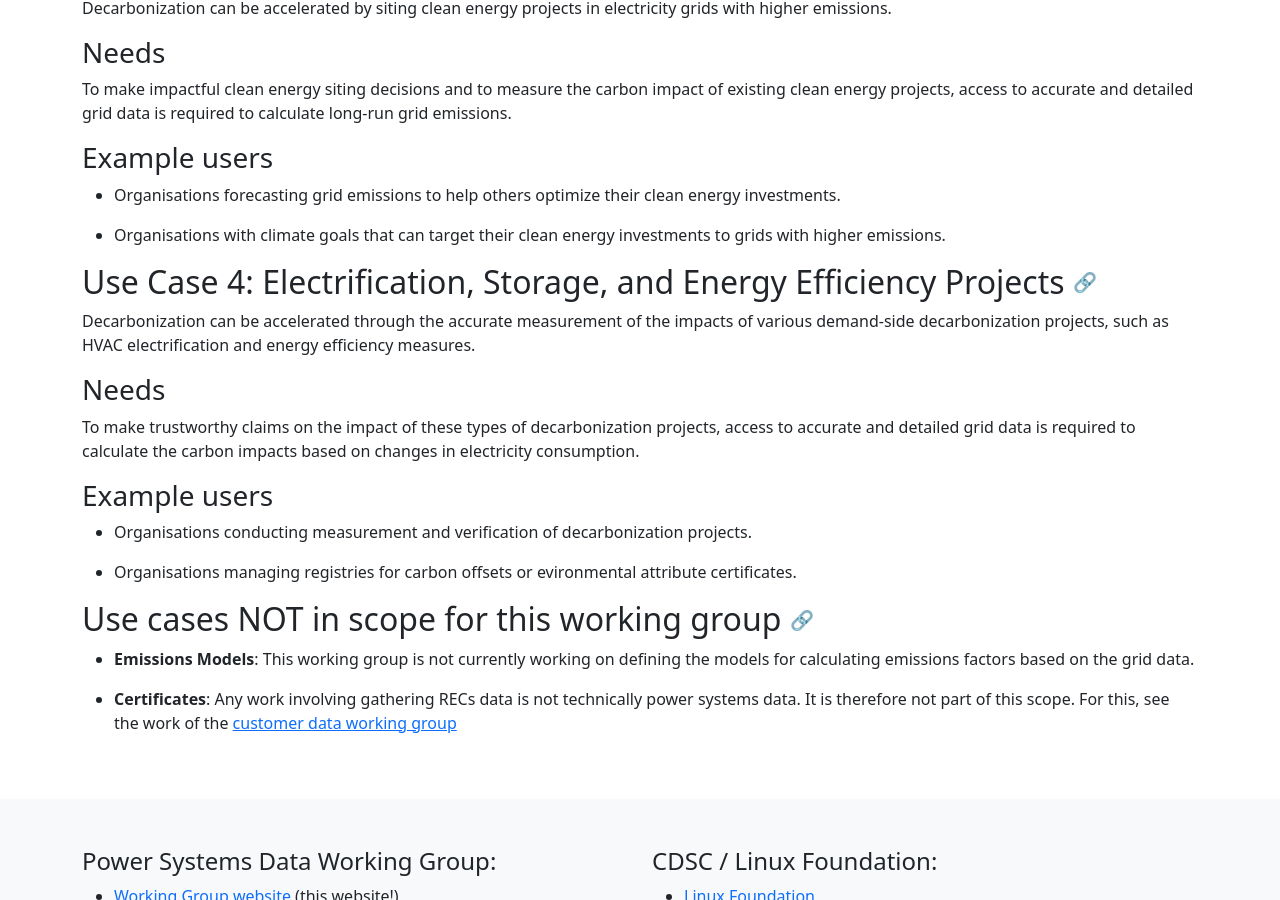
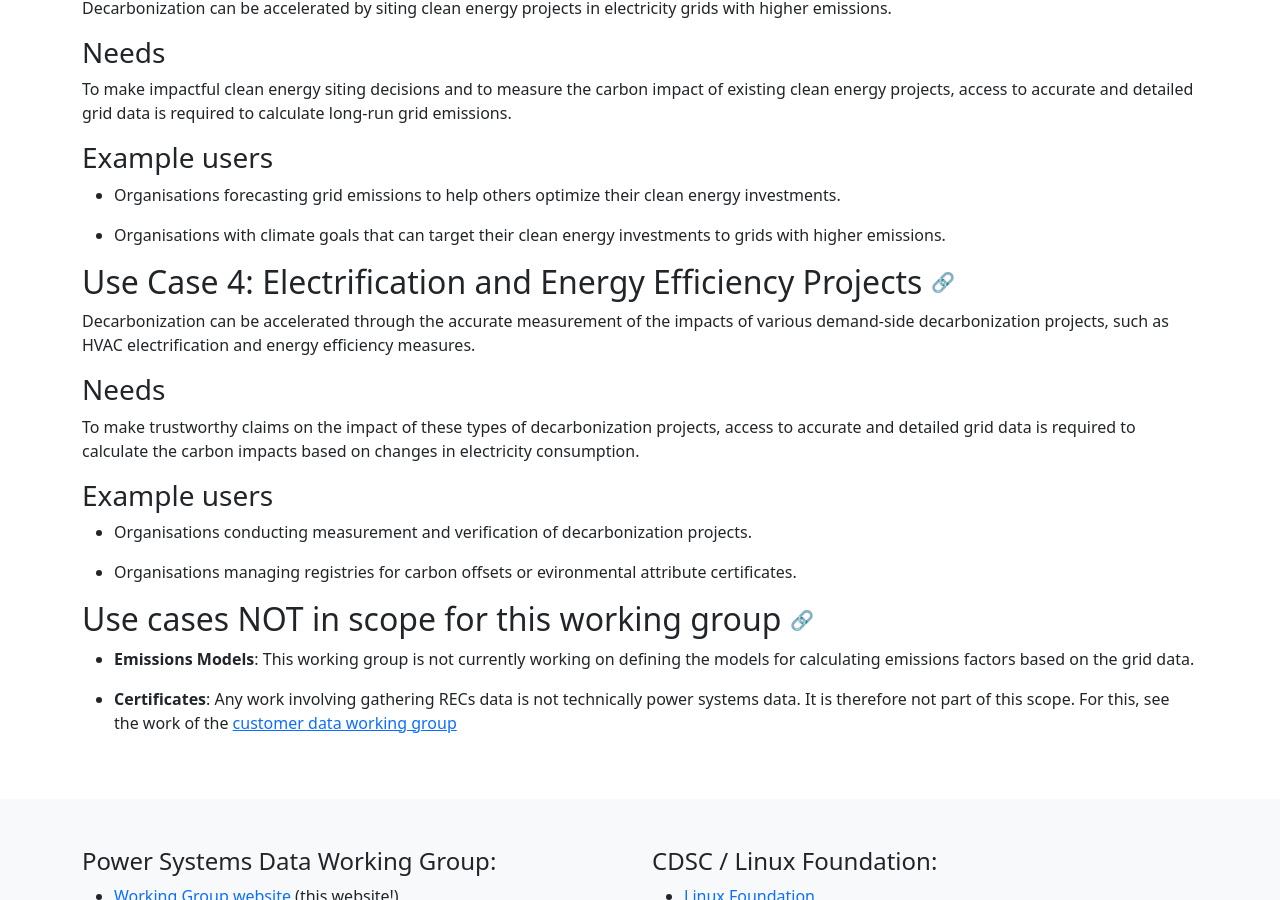
Before and after one commit to carbon-data-specification/Power-Systems-Data, a Jekyll site: the page built from website/use-cases/index.markdown, in a window 1280 px wide and 900 px high, scrolled down 1570 px. Built offline with Jekyll 4.4.1, drawn with Linux system fonts in a browser that asks for light colours.

Commit message:
remove storage from use case name

```diff
--- a/website/use-cases/index.markdown
+++ b/website/use-cases/index.markdown
@@ -75,7 +75,7 @@ To make impactful clean energy siting decisions and to measure the carbon impact
 
 * Organisations with climate goals that can target their clean energy investments to grids with higher emissions.
 
-## Use Case 4: Electrification, Storage, and Energy Efficiency Projects <a id="use-case-decarb-projects" href="#use-case-decarb-projects" class="permalink">🔗</a>
+## Use Case 4: Electrification and Energy Efficiency Projects <a id="use-case-decarb-projects" href="#use-case-decarb-projects" class="permalink">🔗</a>
 
 Decarbonization can be accelerated through the accurate measurement of the impacts of various demand-side decarbonization projects, such as HVAC electrification and energy efficiency measures.
 
```
